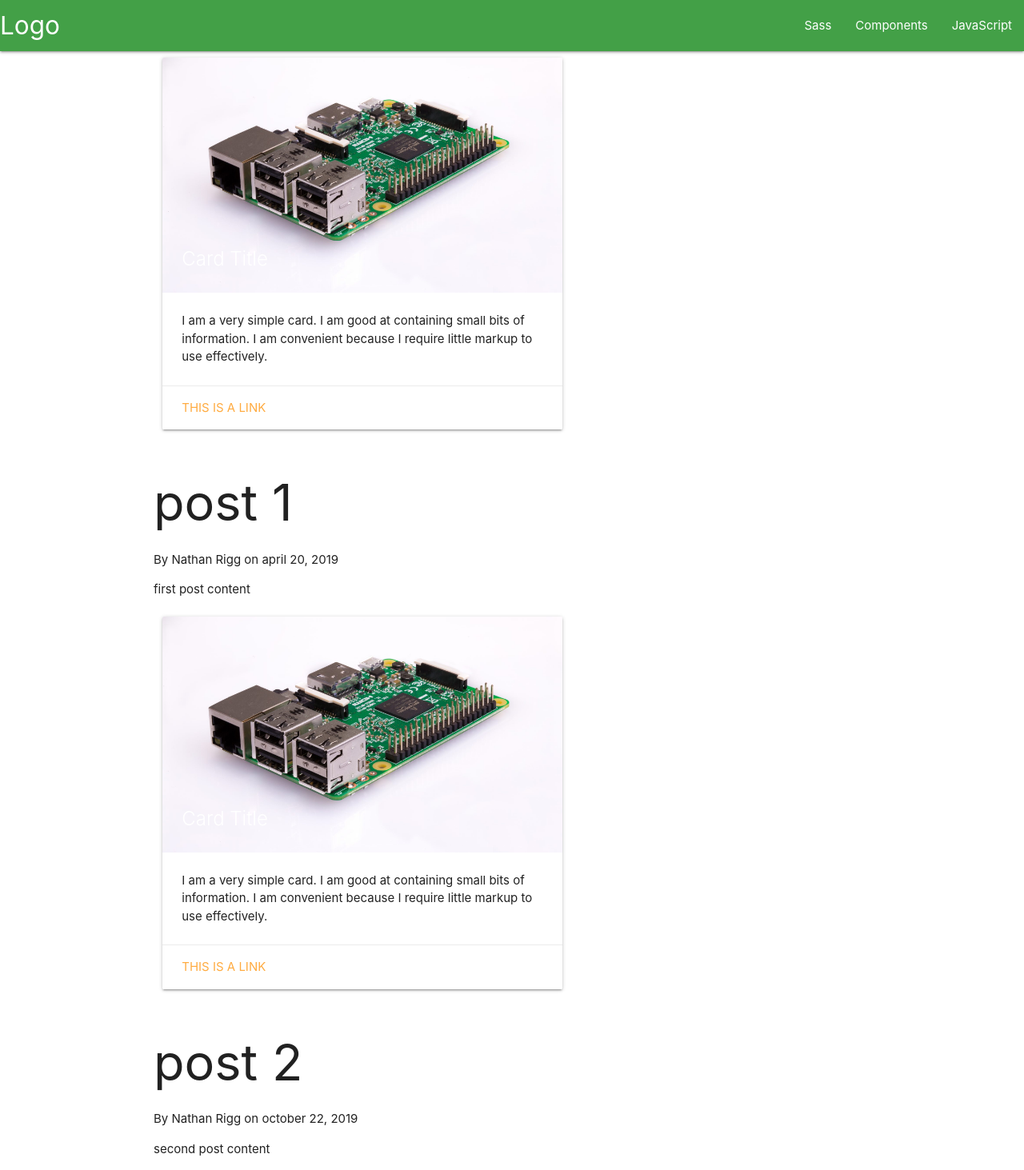
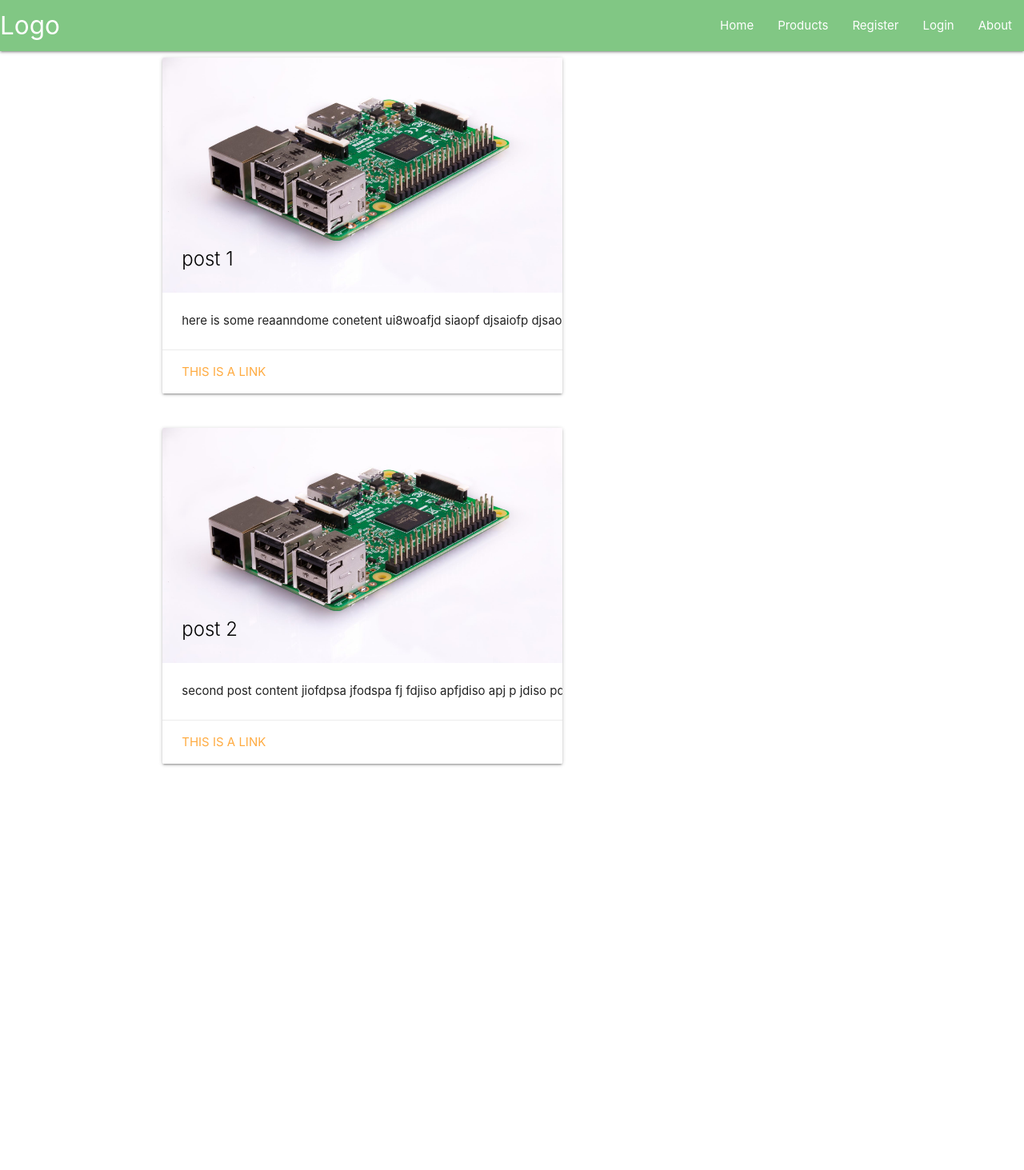
Before and after one commit to NR5P/homestead-automation-website, a Flask app: page / in a window 1280 px wide. Shown: the whole page at 80% size. After the commit the page ends 958 px from the top, so only its background shows below. Run offline with Flask 2, Linux system fonts and the light colour scheme; parts of the project's set-up code (start-up, migrations or seed data) failed here and were passed over.

Commit message:
worked on registration form and flash messages for new user.

```diff
--- a/forms.py
+++ b/forms.py
@@ -1,5 +1,5 @@
 from flask_wtf import FlaskForm
-from wtforms import StringField, PasswordField, submitField, BooleanField
+from wtforms import StringField, PasswordField, SubmitField, BooleanField
 from wtforms.validators import DataRequired, Length, Email, EqualTo
 
 class RegistrationForm(FlaskForm):
@@ -7,10 +7,10 @@ class RegistrationForm(FlaskForm):
     email = StringField("email", validators=[DataRequired(), Email()])
     password = PasswordField("password", validators=[DataRequired()])
     confirm_password = PasswordField("confirm password", validators=[DataRequired(), EqualTo("password")])
-    submit = submitField("sign up")
+    submit = SubmitField("sign up")
 
 class LoginForm(FlaskForm):
     email = StringField("email", validators=[DataRequired(), Email()])
     password = PasswordField("password", validators=[DataRequired()])
     remember = BooleanField("remember me")
-    submit = submitField("login")
+    submit = SubmitField("login")
--- a/homestead_automation_blog.py
+++ b/homestead_automation_blog.py
@@ -1,4 +1,4 @@
-from flask import Flask, render_template, url_for
+from flask import Flask, render_template, url_for, redirect, flash
 from forms import RegistrationForm, LoginForm
 
 app = Flask(__name__)
@@ -9,13 +9,13 @@ posts = [
     {
         "author" : "Nathan Rigg",
         "title" : "post 1",
-        "content" : "first post content",
+        "content" : "here is some reaanndome conetent ui8woafjd siaopf djsaiofp djsaopf sjifo dsjf idsopajfdsiopf ds fdsap j jfi dsoap jfdsoapfjdiso pfdjsaio pj ",
         "date_posted" : "april 20, 2019"
     },
     {
         "author" : "Nathan Rigg",
         "title" : "post 2",
-        "content" : "second post content",
+        "content" : "second post content jiofdpsa jfodspa fj fdjiso apfjdiso apj p jdiso pdjiso apjiospa jfsap fop fjisa opjs i odps adijsapjdsiao pdsi odji oapfji disoa pdsjiao fpdsjiao fdsajio fdsaj ifdosap jidos jdios jiso pfdjsiaofp djsaio fdpsjaiof dpsa jfidospa fjdisop fjdsiop fdjsaio pfds jfsa",
         "date_posted" : "october 22, 2019"
     }
 ]
@@ -33,9 +33,12 @@ def about():
 def admin():
     pass
 
-@app.route("/register")
+@app.route("/register", methods=["GET", "POST"])
 def register():
     form = RegistrationForm()
+    if form.validate_on_submit():
+        flash(f"Account created for { form.username.data }", "green accent-3")
+        return redirect(url_for("home"))
     return render_template("register.html", title="register", form=form)
 
 @app.route("/login")
--- a/templates/home.html
+++ b/templates/home.html
@@ -3,15 +3,15 @@
     {% for post in posts %}
 
         <div class="row">
-            <div class="col s12 m7">
+            <!--<div class="col s12 m7">-->
+            <div class="col s7">
             <div class="card">
                 <div class="card-image">
                 <img src="{{url_for('static', filename='images/raspberry_pi.jpg')}}"/>
-                <span class="card-title">Card Title</span>
+                <span class="card-title black-text">{{ post.title }}</span>
                 </div>
-                <div class="card-content">
-                <p>I am a very simple card. I am good at containing small bits of information.
-                I am convenient because I require little markup to use effectively.</p>
+                <div class="card-content truncate">
+                <p>{{ post.content }}</p>
                 </div>
                 <div class="card-action">
                 <a href="#">This is a link</a>
@@ -20,9 +20,5 @@
             </div>
         </div>
 
-
-        <h1>{{ post.title }}</h1>
-        <p> By {{ post.author }} on {{ post.date_posted }}</p>
-        <p>{{ post.content }}</p>
     {% endfor %}
 {% endblock %}
--- a/templates/layout.html
+++ b/templates/layout.html
@@ -4,6 +4,7 @@
     <meta charset="UTF-8">
     <meta name="viewport" content="width=device-width, initial-scale=1.0">
     <meta http-equiv="X-UA-Compatible" content="ie=edge">
+    <link href="https://fonts.googleapis.com/icon?family=Material+Icons" rel="stylesheet">
     <link rel="stylesheet" href="https://cdnjs.cloudflare.com/ajax/libs/materialize/1.0.0/css/materialize.min.css">
     <link rel="stylesheet" type="text/css" href="{{ url_for('static', filename='main.css') }}">
     {% if title %}
@@ -14,16 +15,33 @@
 </head>
 <body>
     <nav>
-        <div class="nav-wrapper green darken-1">
+        <div class="nav-wrapper green lighten-2">
             <a href="#" class="brand-logo">Logo</a>
             <ul id="nav-mobile" class="right hide-on-med-and-down">
-                <li><a href="sass.html">Sass</a></li>
-                <li><a href="badges.html">Components</a></li>
-                <li><a href="collapsible.html">JavaScript</a></li>
+                <li><a href="/">Home</a></li>
+                <li><a href="#">Products</a></li>
+                <li><a href="/register">Register</a></li>
+                <li><a href="/login">Login</a></li>
+                <li><a href="/about">About</a></li>
             </ul>
         </div>
     </nav>
     <div class="container">
+        {% with messages = get_flashed_messages(with_categories=true)  %}
+            {% if messages  %}
+                {% for category, message in messages  %}
+
+                <div class="row">
+                    <div class="col s7">
+                        <div class="card-panel {{ category }}">
+                            <span class="white-text">{{ message }}</span>
+                        </div>
+                    </div>
+                </div>
+
+                {% endfor  %}
+            {% endif %}
+        {% endwith  %}
         {% block content %}{% endblock %}
     </div>
     <script src="https://cdnjs.cloudflare.com/ajax/libs/materialize/1.0.0/js/materialize.min.js"></script>
```
Also changed, not shown: templates/register.html (+20 -0 lines).
